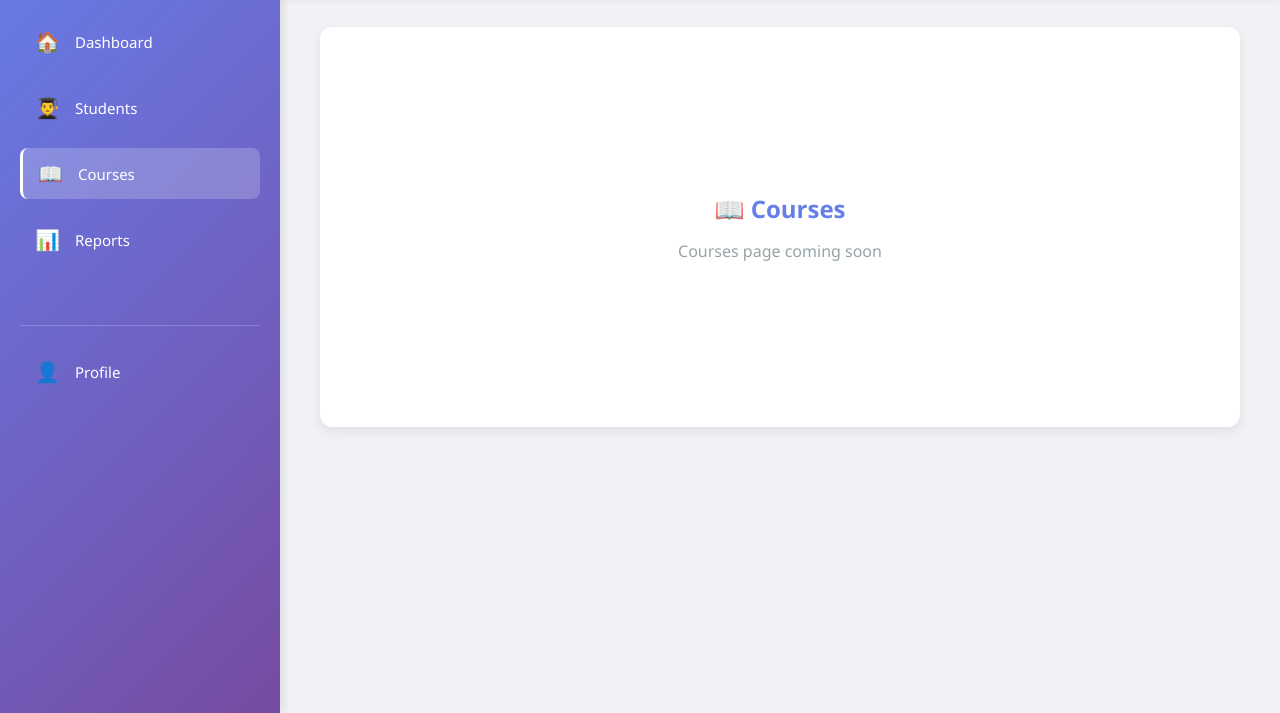
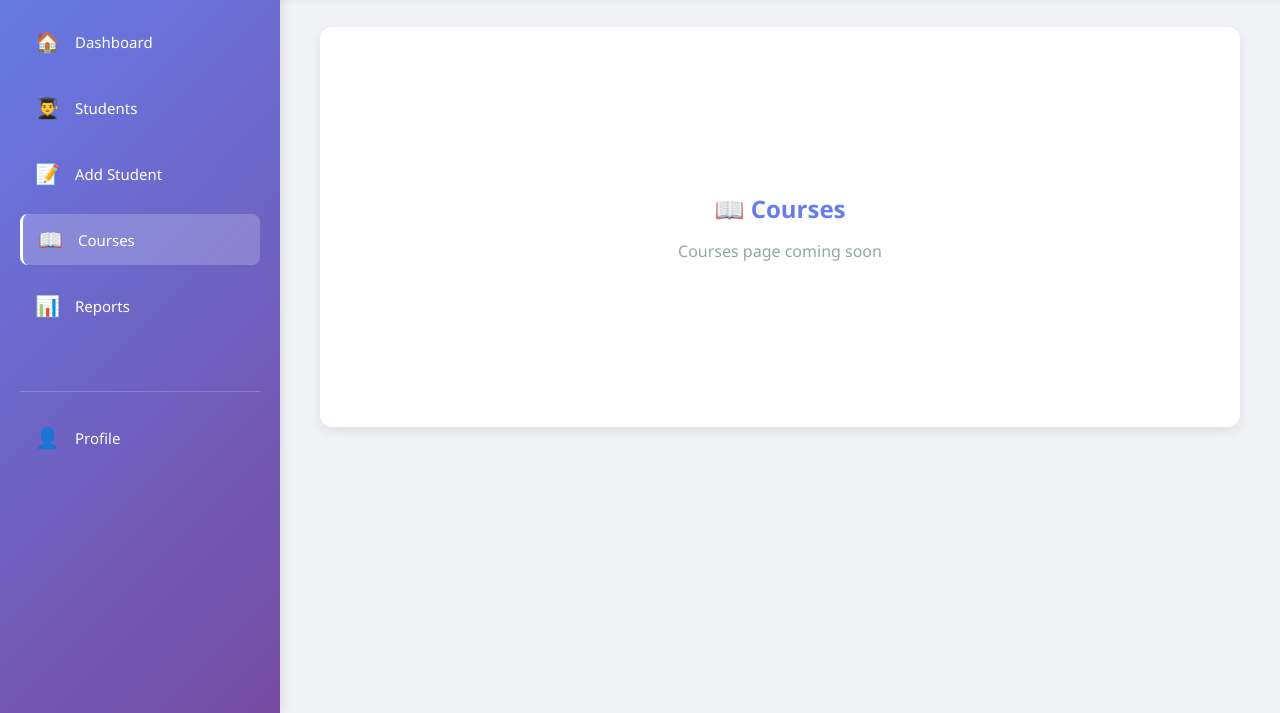
Before and after one commit to Arguelles12345/Student-Information-System, a website: page frontend/index.html in a window 1280 px wide. Both pictures are taken after a click on the element "📖 Courses". Shown: the part 87-800 px from the top of the page. Drawn offline with Linux system fonts and the light colour scheme.

Commit message:
fourth commit

```diff
--- a/frontend/index.html
+++ b/frontend/index.html
@@ -19,6 +19,10 @@
       <div class="menu-item" onclick="navigateTo('students')">
         <span class="menu-icon">👨‍🎓</span>
         <span>Students</span>
+      </div>
+      <div class="menu-item" id="menuAddStudent" onclick="showAddStudentForm()">
+        <span class="menu-icon">📝</span>
+        <span>Add Student</span>
       </div>
       <div class="menu-item" onclick="navigateTo('courses')">
         <span class="menu-icon">📖</span>
@@ -114,7 +118,7 @@
           </div>
 
           <!-- FORM SECTION AT BOTTOM -->
-          <div class="form-section">
+          <div id="studentFormSection" class="form-section hidden">
             <div class="section-header">
               <h3>➕ Add New Student</h3>
             </div>
--- a/frontend/script.js
+++ b/frontend/script.js
@@ -15,6 +15,12 @@ function navigateTo(page) {
   const pageEl = document.getElementById(page + "Page");
   if (pageEl) {
     pageEl.classList.add("active");
+  }
+
+  // Hide add student form when navigating away or when using Dashboard link
+  const formSection = document.getElementById("studentFormSection");
+  if (formSection) {
+    formSection.classList.add("hidden");
   }
 
   // Update menu active state
@@ -39,6 +45,19 @@ function navigateTo(page) {
   });
 
   currentPage = page;
+}
+
+function showAddStudentForm() {
+  navigateTo('dashboard');
+  const formSection = document.getElementById("studentFormSection");
+  if (formSection) {
+    formSection.classList.remove("hidden");
+  }
+  document.querySelectorAll(".menu-item").forEach(item => item.classList.remove("active"));
+  const addItem = document.getElementById("menuAddStudent");
+  if (addItem) {
+    addItem.classList.add("active");
+  }
 }
 
 // Initialize from localStorage
--- a/frontend/style.css
+++ b/frontend/style.css
@@ -198,6 +198,10 @@ body {
 
 .page.active {
   display: flex;
+}
+
+.hidden {
+  display: none !important;
 }
 
 /* CONTENT AREA */
```
Also changed, not shown: README.md.
